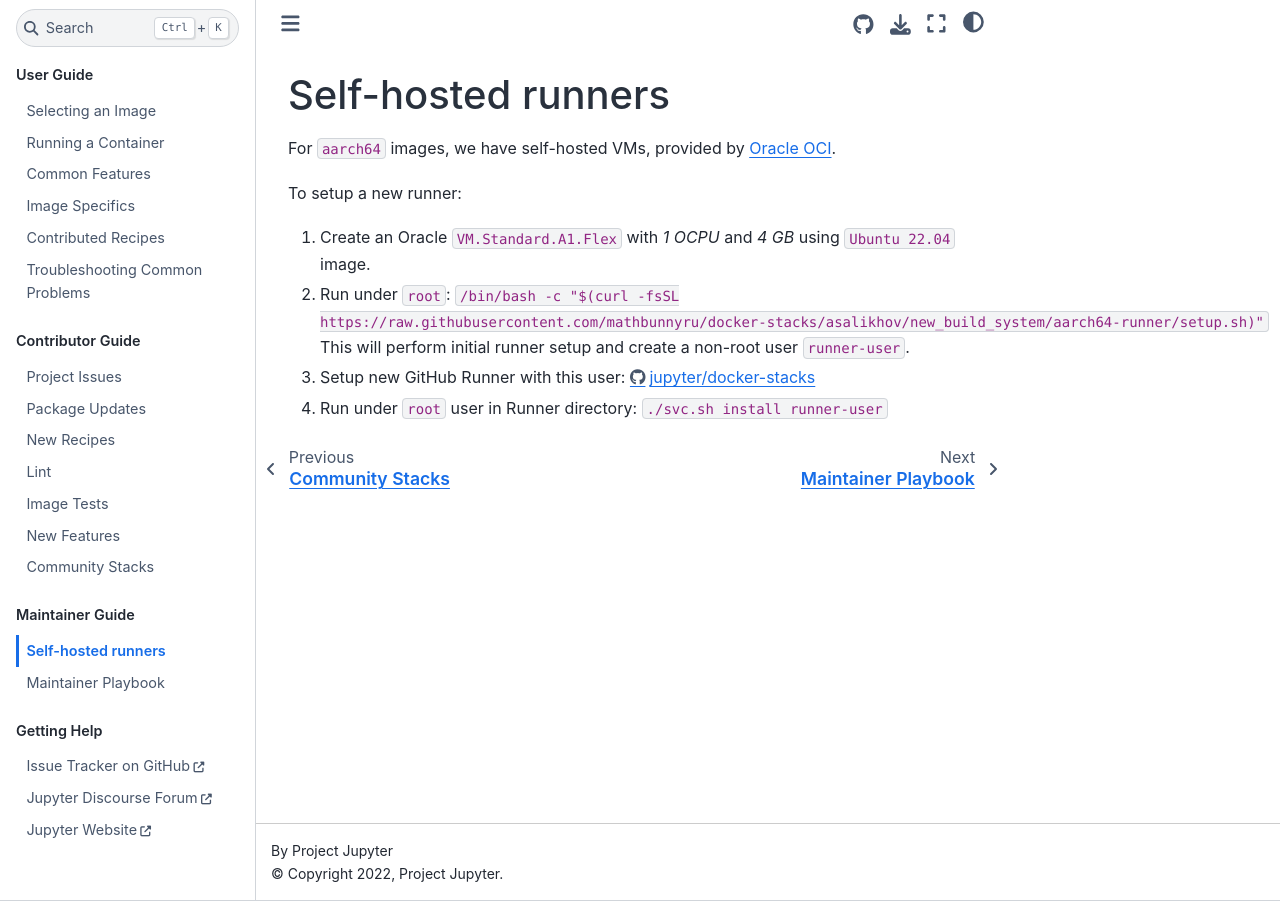
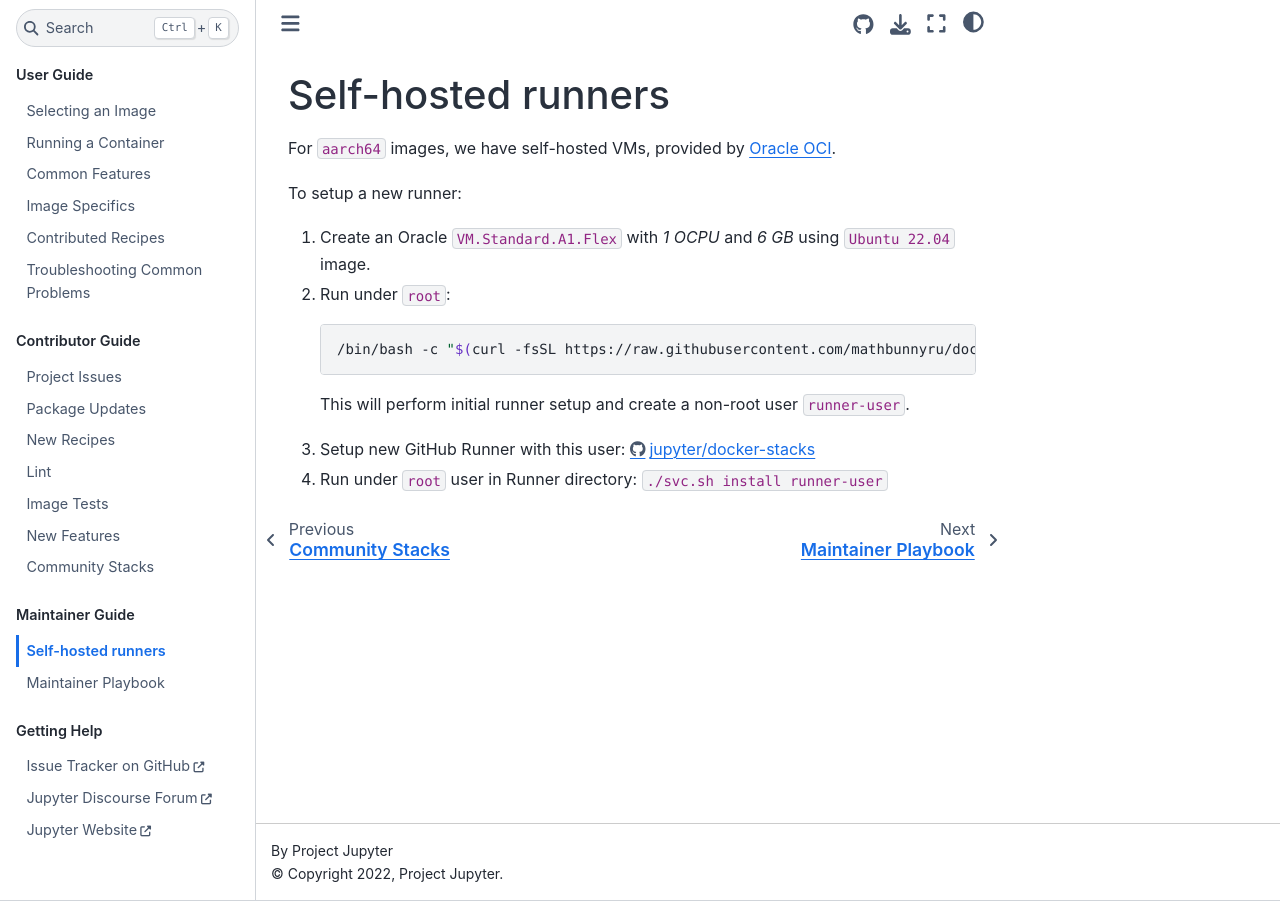
Before and after one commit to jupyter/docker-stacks, a Sphinx documentation site: the page built from docs/maintaining/aarch64-runner.md, in a window 1280 px wide. Built offline with Sphinx 7.4.7 and the Sphinx Book theme 1.1.4, drawn with Linux system fonts in a browser that asks for light colours.

Commit message:
Better style

````diff
--- a/docs/maintaining/aarch64-runner.md
+++ b/docs/maintaining/aarch64-runner.md
@@ -4,8 +4,14 @@
 
 To setup a new runner:
 
-1. Create an Oracle `VM.Standard.A1.Flex` with _1 OCPU_ and _4 GB_ using `Ubuntu 22.04` image.
-2. Run under `root`: `/bin/bash -c "$(curl -fsSL https://raw.githubusercontent.com/mathbunnyru/docker-stacks/asalikhov/new_build_system/aarch64-runner/setup.sh)"`
+1. Create an Oracle `VM.Standard.A1.Flex` with _1 OCPU_ and _6 GB_ using `Ubuntu 22.04` image.
+2. Run under `root`:
+
+   ```bash
+   /bin/bash -c "$(curl -fsSL https://raw.githubusercontent.com/mathbunnyru/docker-stacks/asalikhov/new_build_system/aarch64-runner/setup.sh)"
+   ```
+
    This will perform initial runner setup and create a non-root user `runner-user`.
+
 3. Setup new GitHub Runner with this user: <https://github.com/jupyter/docker-stacks/settings/actions/runners/new>
 4. Run under `root` user in Runner directory: `./svc.sh install runner-user`
````
